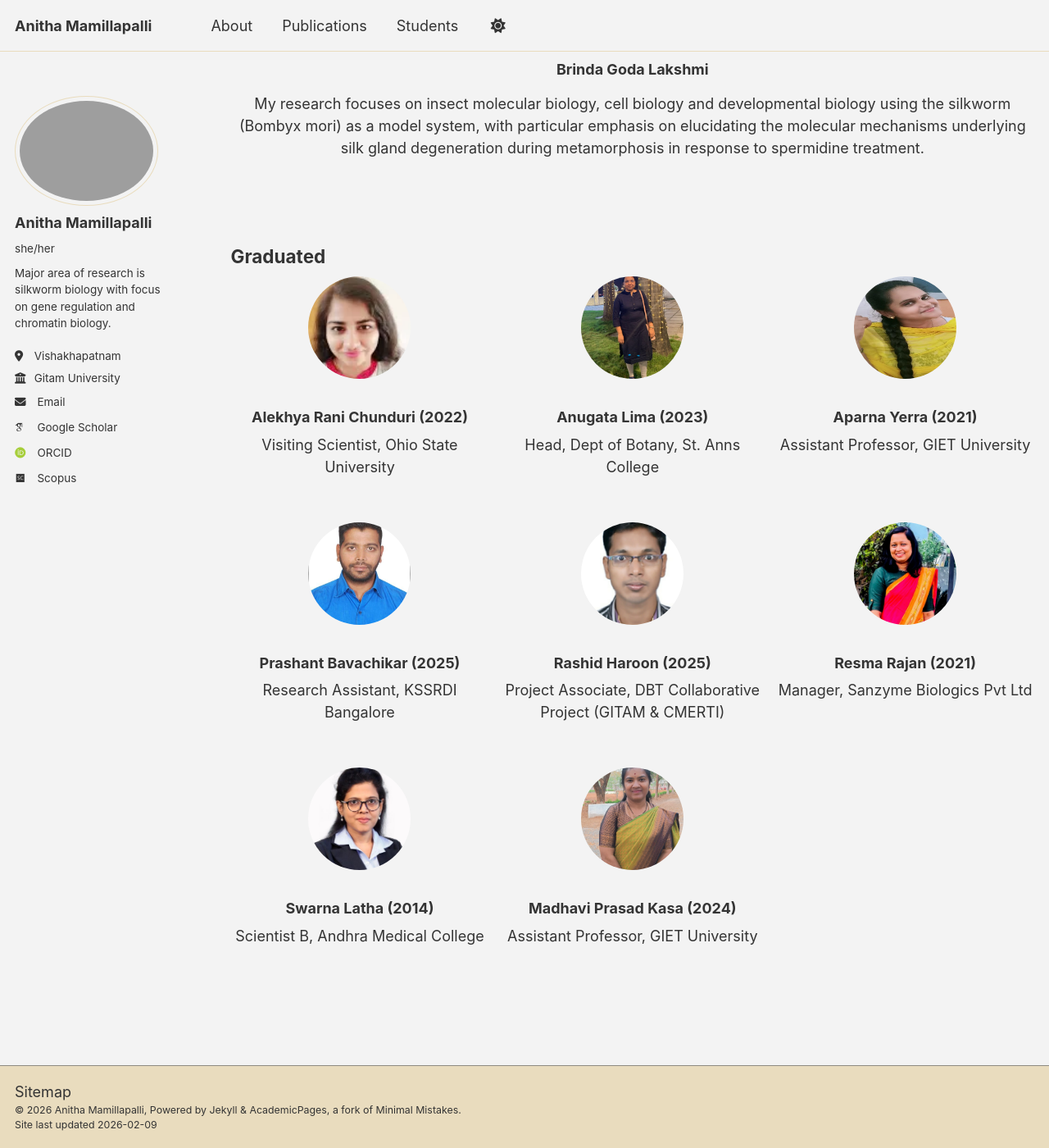
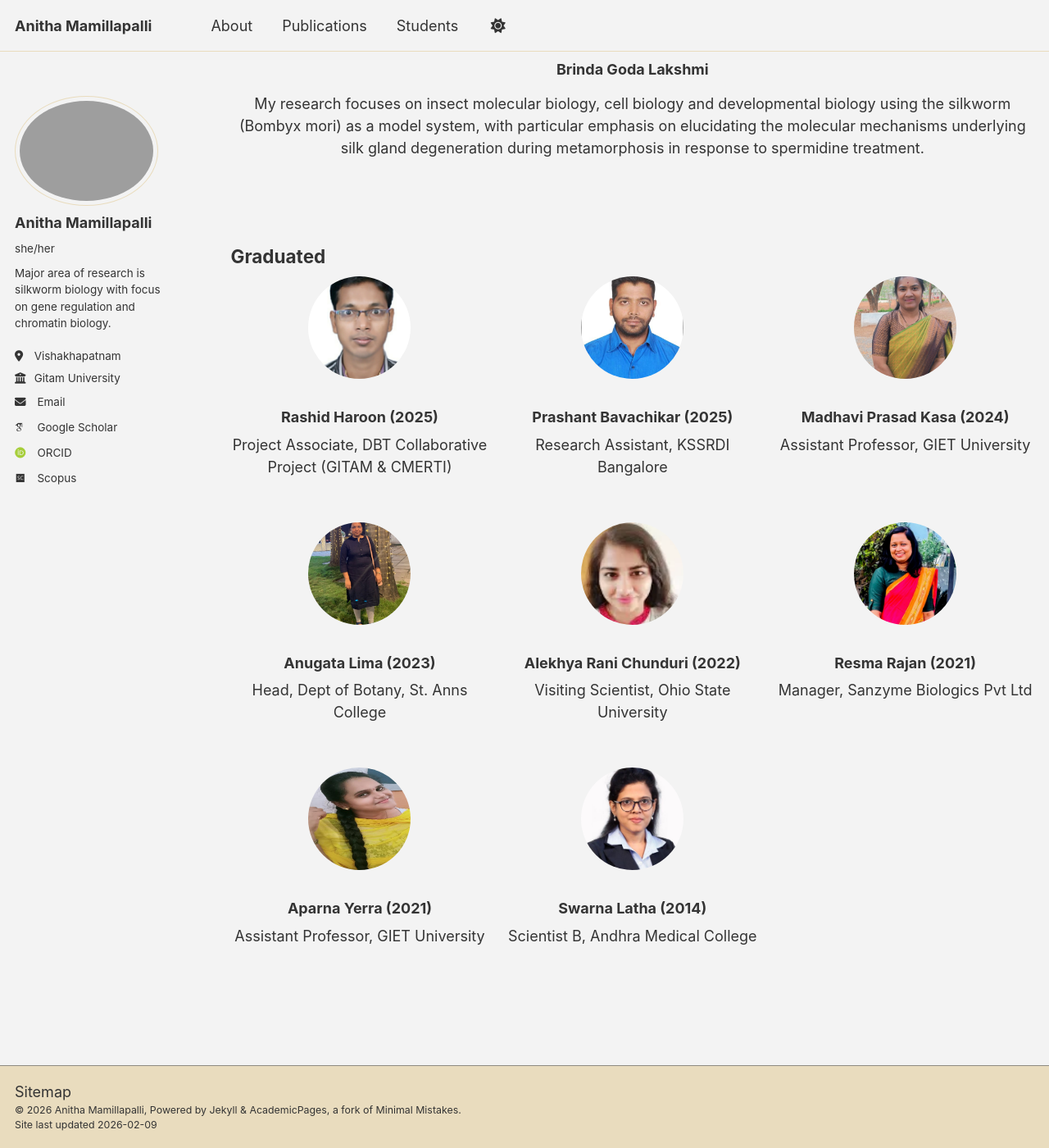
Before and after one commit to anithamamillapalli/anithamamillapalli.github.io, a Jekyll site: the page built from _pages/students.md, in a window 1280 px wide and 1400 px high, scrolled down 429 px. Shown: the whole window at 82% size. Built offline with Jekyll 4.4.1, drawn with Linux system fonts in a browser that asks for light colours; some web fonts are replaced; a script bundle is joined from its source files by our own code; library files that are not in the unit come from our copies.

Commit message:
graduated students are now displayed in reverse chronological order

```diff
--- a/_pages/students.md
+++ b/_pages/students.md
@@ -44,7 +44,8 @@ author_profile: true
 
 ## Graduated
 <div class="student-grid">
-{% for student in site.data.students.graduates %}
+{% assign graduates = site.data.students.graduates | sort: 'year' | reverse %}
+{% for student in graduates %}
   <div class="student-card">
     <img src="/images/students/{{ student.photo }}" alt="{{ student.name }}">
     <h3>{{ student.name }} ({{ student.year }})</h3>
```
Also changed, not shown: _data/students.yml (+8 -8 lines).
